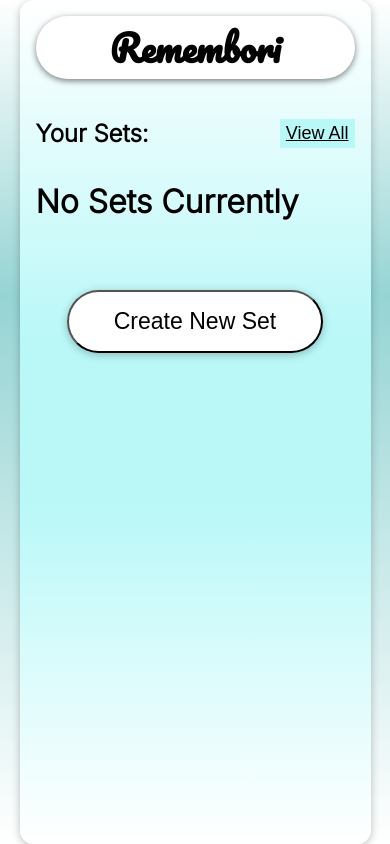
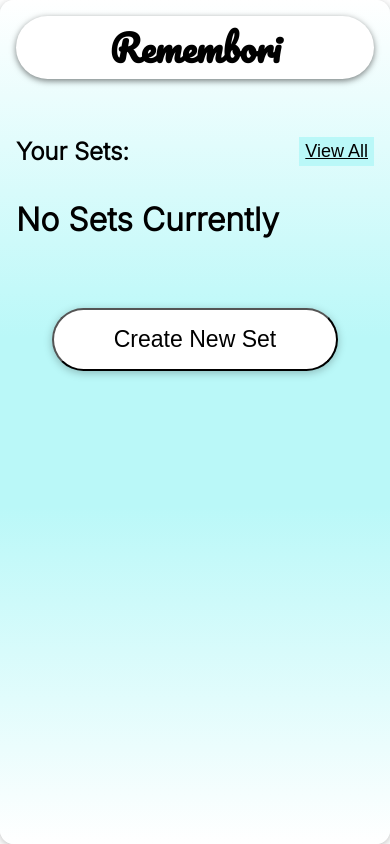
Before and after one commit to ColinMattutini/Remembori, a React (Create React App) app: page / in a window 390 px wide. Built offline with nearby package versions, Linux system fonts and the light colour scheme; a web font is replaced by a local one.

Commit message:
increased margin from header by 5 percent

```diff
--- a/src/components/Homepage.module.css
+++ b/src/components/Homepage.module.css
@@ -35,6 +35,7 @@
   font-size: x-large;
   /* background-color: #dee2e6; */
   background-color: white;
+  margin-bottom: 5%;
 }
 
 .alignment {
@@ -133,7 +134,7 @@
 
 @media screen and (max-width: 540px) {
   .mainbackground {
-    width: 90%;
+    width: 100%;
     height: 100vh;
   }
 
```
